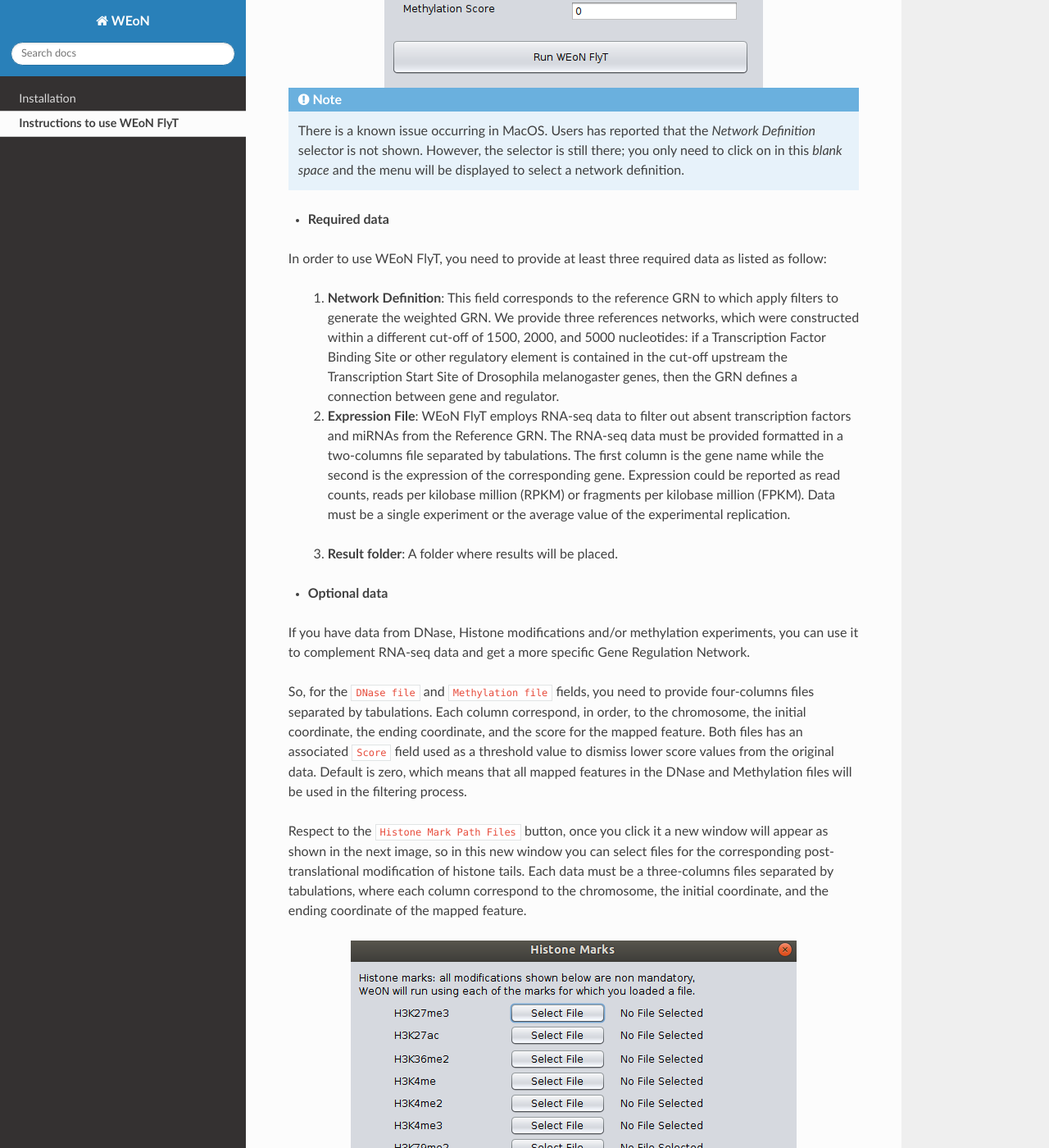
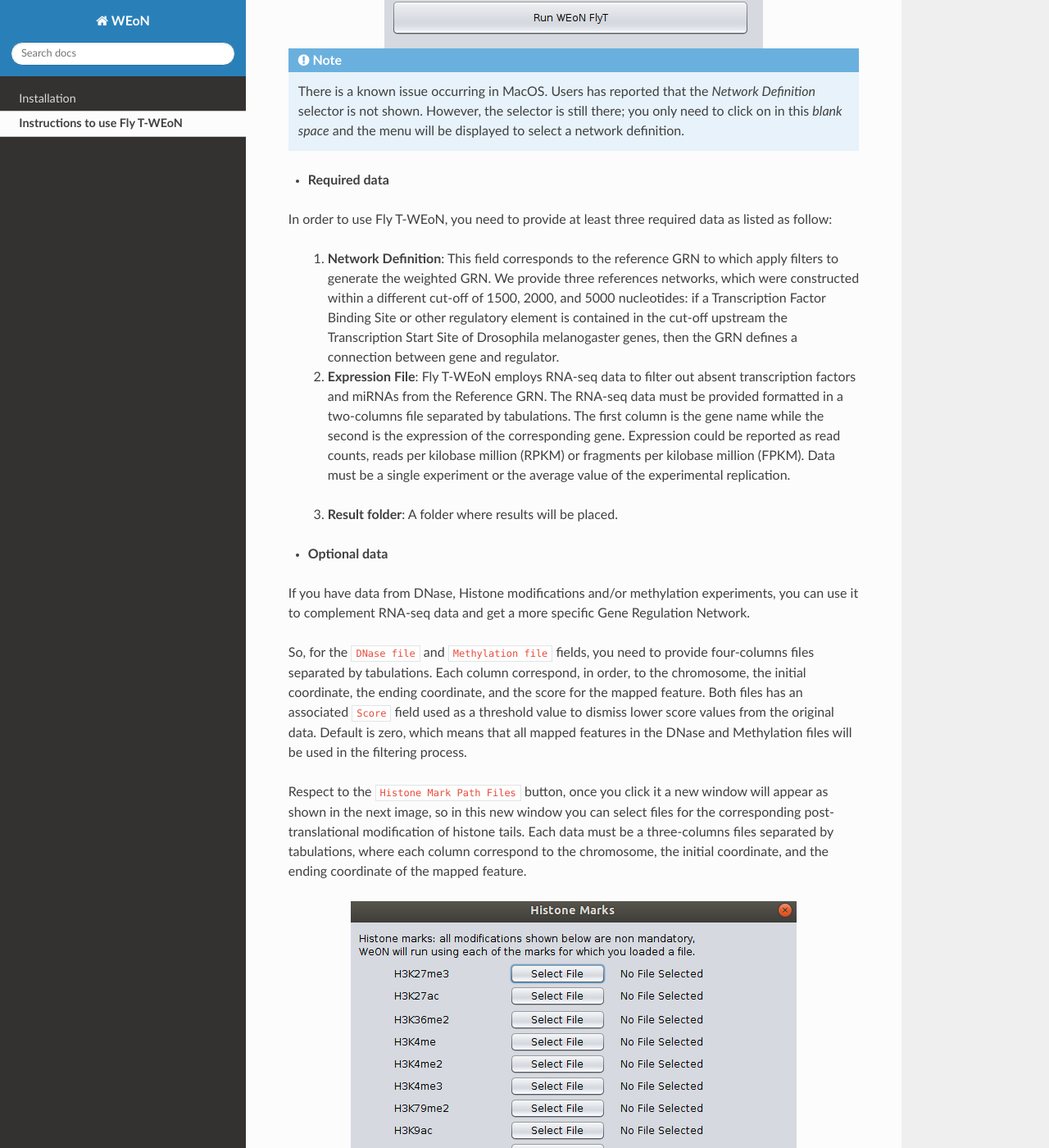
Before and after one commit to networkbiolab/WEoN, a Sphinx documentation site: the page built from docs/use_instructions.rst, in a window 1280 px wide and 1400 px high, scrolled down 1018 px. Shown: the whole window at 82% size. Built offline with Sphinx 7.4.7 and the Read the Docs theme 2.0.0, drawn with Linux system fonts in a browser that asks for light colours; some of the changed text lies outside the part shown.

Commit message:
Update use_instructions.rst

```diff
--- a/docs/use_instructions.rst
+++ b/docs/use_instructions.rst
@@ -1,15 +1,14 @@
-Instructions to use WEoN FlyT
-=============================
+Instructions to use Fly T-WEoN
+==============================
 
-This document contains the main instructions in order to use the **WEoN FlyT (Weighted Epigenetic Networks: Fly Tool)** Cytoscape app.
+This document contains the main instructions in order to use the **Fly T-WEoN (Fly Tool for Weighted Epigenetic Networks)** Cytoscape app.
 
-1. **Open the WEoN FlyT app**
+1. **Open the Fly T-WEoN app**
 
-Within Cytoscape, go to Apps >> WEoN FlyT - Weighted Epigenomic Network: Fly Tool. This will display the user interface as shown in the figure.
+Within Cytoscape, go to Apps >> Fly T-WEoN - Fly Tool Weighted Epigenomic Network. This will display the user interface as shown in the figure.
 
 2. **Interface**
-
-The WEoN FlyT interface is an input screen where the user complete required and optional data. In the backend, WEoN FlyT executes Perl scripts, therefore parsing correctly the data to arguments and call orderly the scripts to filter out unlikely ocurring gene regulations from a reference gene regulatory network.
+The Fly T-WEoN interface is an input screen where the user complete required and optional data. In the backend, Fly T-WEoN executes Perl scripts, therefore parsing correctly the data to arguments and call orderly the scripts to filter out unlikely ocurring gene regulations from a reference gene regulatory network.
 
 .. image:: images/interface.png
 	:align: center
@@ -25,13 +24,13 @@
 
 - **Required data**
 
-In order to use WEoN FlyT, you need to provide at least three required data as listed as follow:
+In order to use Fly T-WEoN, you need to provide at least three required data as listed as follow:
 
 	1. **Network Definition**: This field corresponds to the reference GRN to which apply filters to generate the weighted GRN. We provide three references networks, which were constructed within a different cut-off of 1500, 2000, and 5000 nucleotides: if a Transcription Factor Binding Site or other regulatory element is contained in the cut-off upstream the Transcription Start Site of Drosophila melanogaster genes, then the GRN defines a connection between gene and regulator.
 
-	2. **Expression File**: WEoN FlyT employs RNA-seq data to filter out absent transcription factors and miRNAs from the Reference GRN. The RNA-seq data must be provided formatted in a two-columns file separated by tabulations. The first column is the gene name while the second is the expression of the corresponding gene. Expression could be reported as read counts, reads per kilobase million (RPKM) or fragments per kilobase million (FPKM). Data must be a single experiment or the average value of the experimental replication.
+	2. **Expression File**: Fly T-WEoN employs RNA-seq data to filter out absent transcription factors and miRNAs from the Reference GRN. The RNA-seq data must be provided formatted in a two-columns file separated by tabulations. The first column is the gene name while the second is the expression of the corresponding gene. Expression could be reported as read counts, reads per kilobase million (RPKM) or fragments per kilobase million (FPKM). Data must be a single experiment or the average value of the experimental replication.
 
-	.. 	WEoN FlyT use an internal dictionary to match gene names from the Reference Network and the Expression File. ES NECESARIO?
+	.. 	Fly T-WEoN use an internal dictionary to match gene names from the Reference Network and the Expression File. ES NECESARIO?
 
 	3. **Result folder**: A folder where results will be placed.
 
@@ -48,14 +47,14 @@
 
 3. **Execute filtering and visualization of results**
 
-After all data is selected, please click on ``Run WEoN FlyT``. The weighted GRN will be loaded in Cytoscape with the ``Create View`` button to display the time and/or tissue specific GRN.
+After all data is selected, please click on ``Run Fly T-WEoN``. The weighted GRN will be loaded in Cytoscape with the ``Create View`` button to display the time and/or tissue specific GRN.
 
 .. note::
-	It is important to remark that the filtering process could take a long time depending on your machine hardware and the number of files and information on them provided to WEoN FlyT. Please be patient.
+	It is important to remark that the filtering process could take a long time depending on your machine hardware and the number of files and information on them provided to Fly T-WEoN. Please be patient.
 
 4. **Details of the Output Files**
 
-A set of files are created after executing WEoN FlyT, which are located in the folder selected as output. These files are described as follow:
+A set of files are created after executing Fly T-WEoN, which are located in the folder selected as output. These files are described as follow:
 
 - *output_filter_PTMs.txt*: A file describing information about chromosome, id of the coding gene for the transcription factor (TF), starting coordinate of the transcription factor binding site (TFBS), ending coordinate of the TFBS, name of the post-translational modification (PTM) of histone tails (histone marks), starting coordinate of the PTM, ending coordinate of the PTM, open or closed chromatin state (represented as + or -) and place where the PTM was found (on the promotor region, P, or on the gene, G)
 
```
